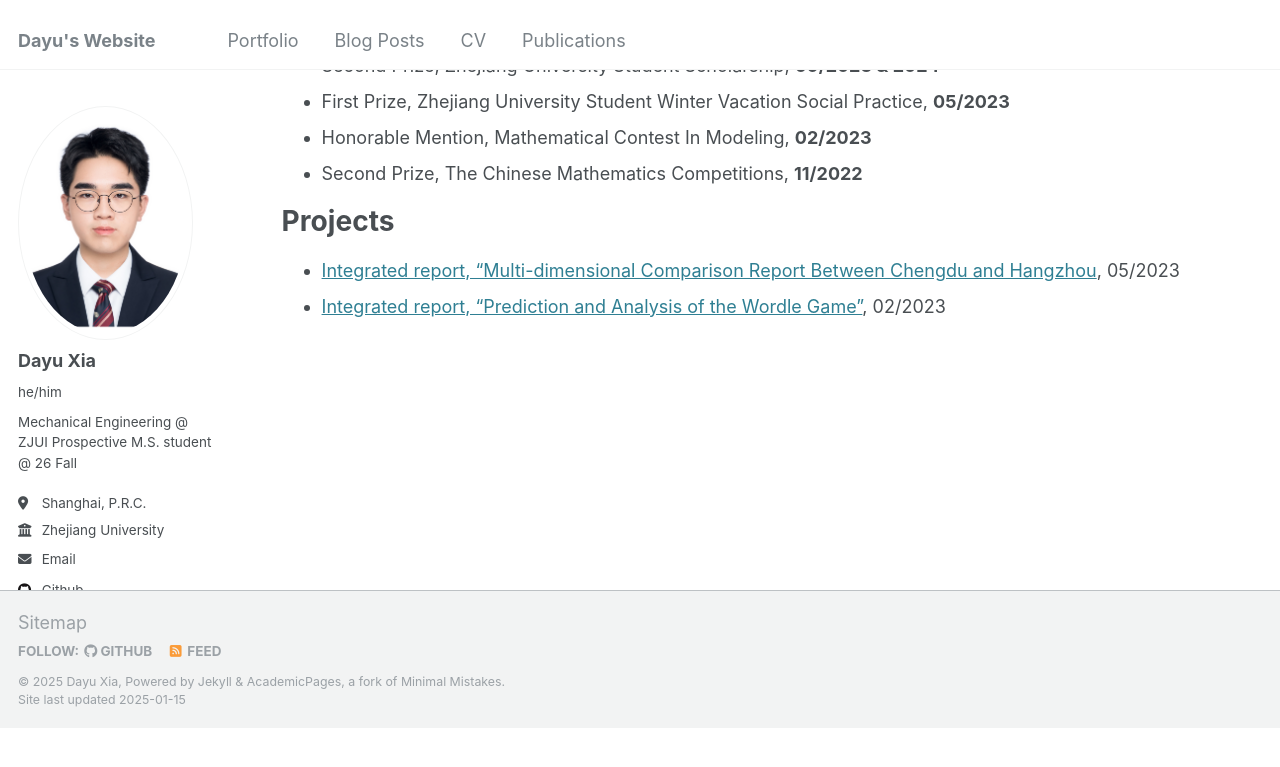
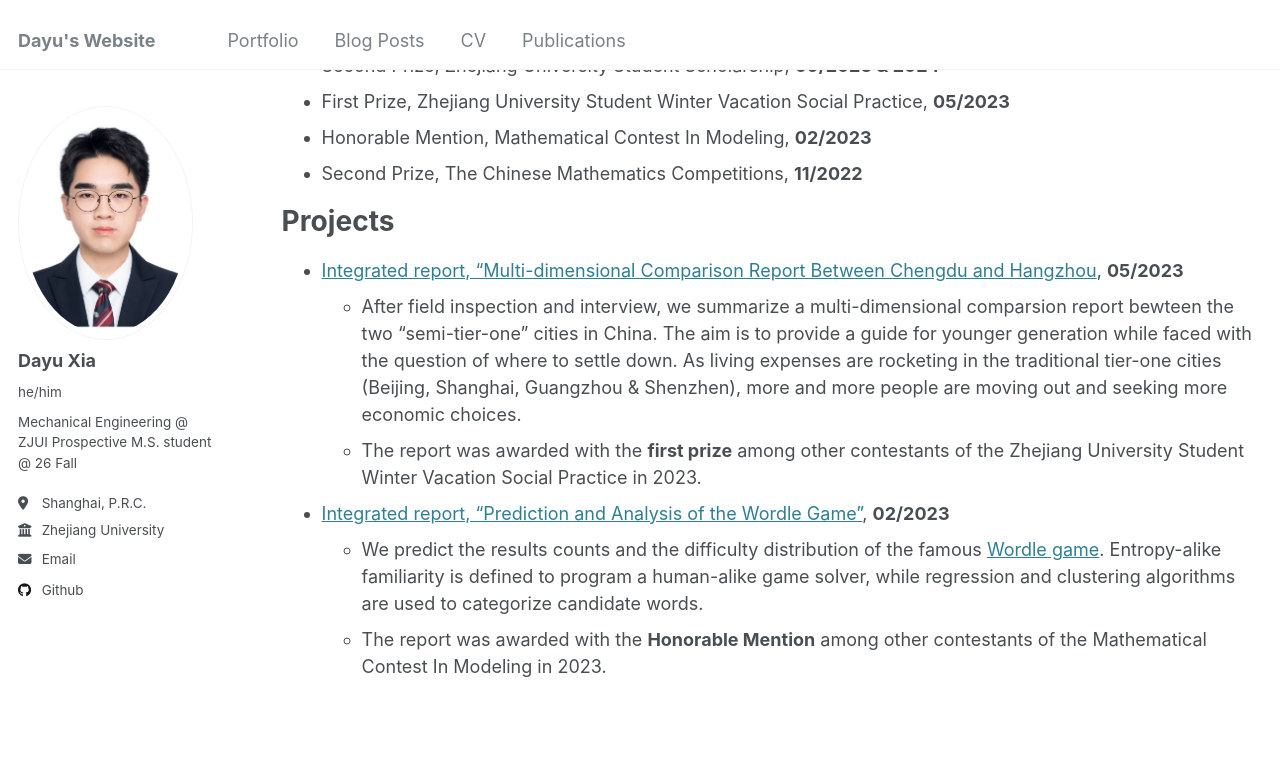
Before and after one commit to dyxia1241/dyxia1241.github.io, a Jekyll site: the page built from _pages/cv.md, in a window 1280 px wide and 900 px high, scrolled down 1786 px. Shown: the top 767 px of the window. Built offline with Jekyll 4.4.1, drawn with Linux system fonts in a browser that asks for light colours; before the commit the page ends 2514 px from its top, so only the background shows below that.

Commit message:
Update cv.md

```diff
--- a/_pages/cv.md
+++ b/_pages/cv.md
@@ -67,5 +67,10 @@ Selective Awards
 
 Projects
 ======
-* [Integrated report, "Multi-dimensional Comparison Report Between Chengdu and Hangzhou](https://dyxia1241.github.io/files/Report_Chengdu%26Hangzhou.pdf), 05/2023
-* [Integrated report, "Prediction and Analysis of the Wordle Game"](https://dyxia1241.github.io/files/Wordle%20Game%20Prediction.pdf), 02/2023
+* [Integrated report, "Multi-dimensional Comparison Report Between Chengdu and Hangzhou](https://dyxia1241.github.io/files/Report_Chengdu%26Hangzhou.pdf), **05/2023**
+  * After field inspection and interview, we summarize a multi-dimensional comparsion report bewteen the two "semi-tier-one" cities in China. The aim is to provide a guide for younger generation while faced with the question of where to settle down. As living expenses are rocketing in the traditional tier-one cities (Beijing, Shanghai, Guangzhou & Shenzhen), more and more people are moving out and seeking more economic choices.
+  * The report was awarded with the **first prize** among other contestants of the Zhejiang University Student Winter Vacation Social Practice in 2023.
+
+* [Integrated report, "Prediction and Analysis of the Wordle Game"](https://dyxia1241.github.io/files/Wordle%20Game%20Prediction.pdf), **02/2023**
+  * We predict the results counts and the difficulty distribution of the famous [Wordle game](https://www.nytimes.com/games/wordle/index.html). Entropy-alike familiarity is defined to program a human-alike game solver, while regression and clustering algorithms are used to categorize candidate words.
+  * The report was awarded with the **Honorable Mention** among other contestants of the Mathematical Contest In Modeling in 2023.
```
